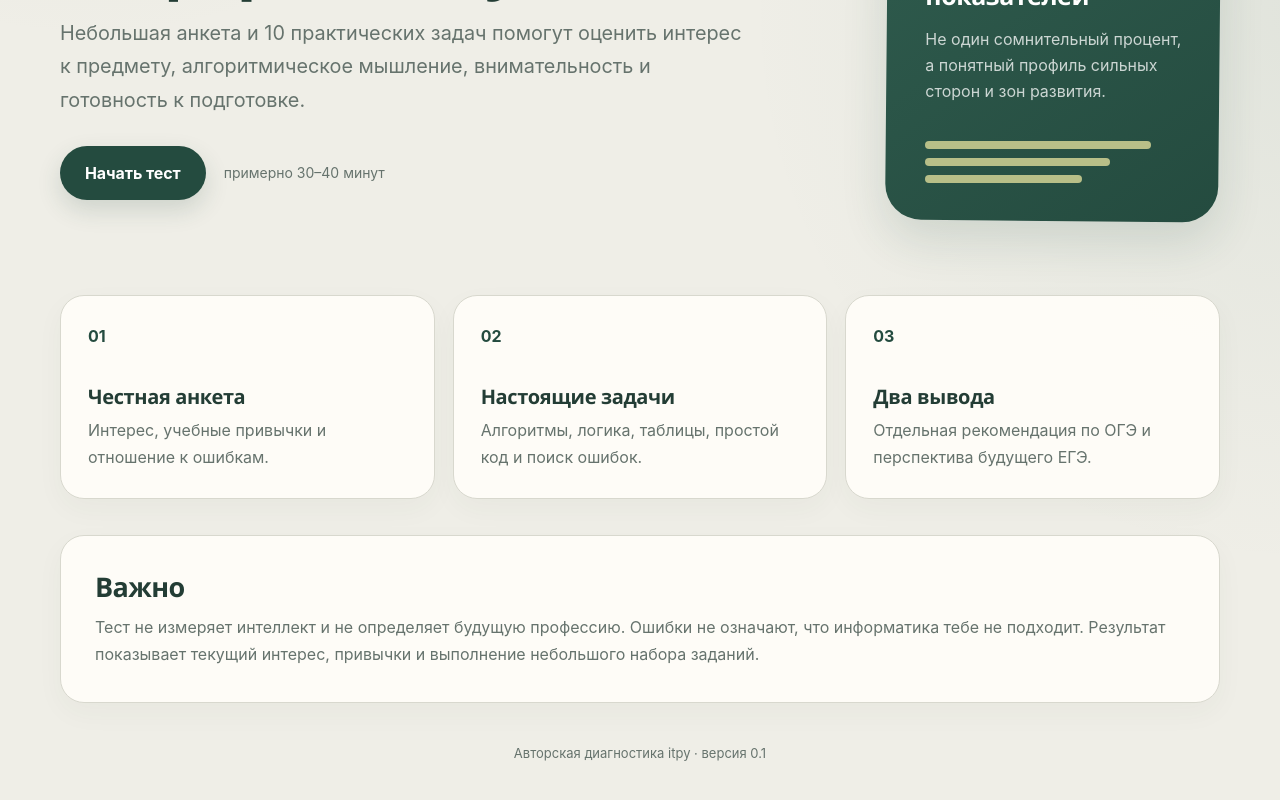
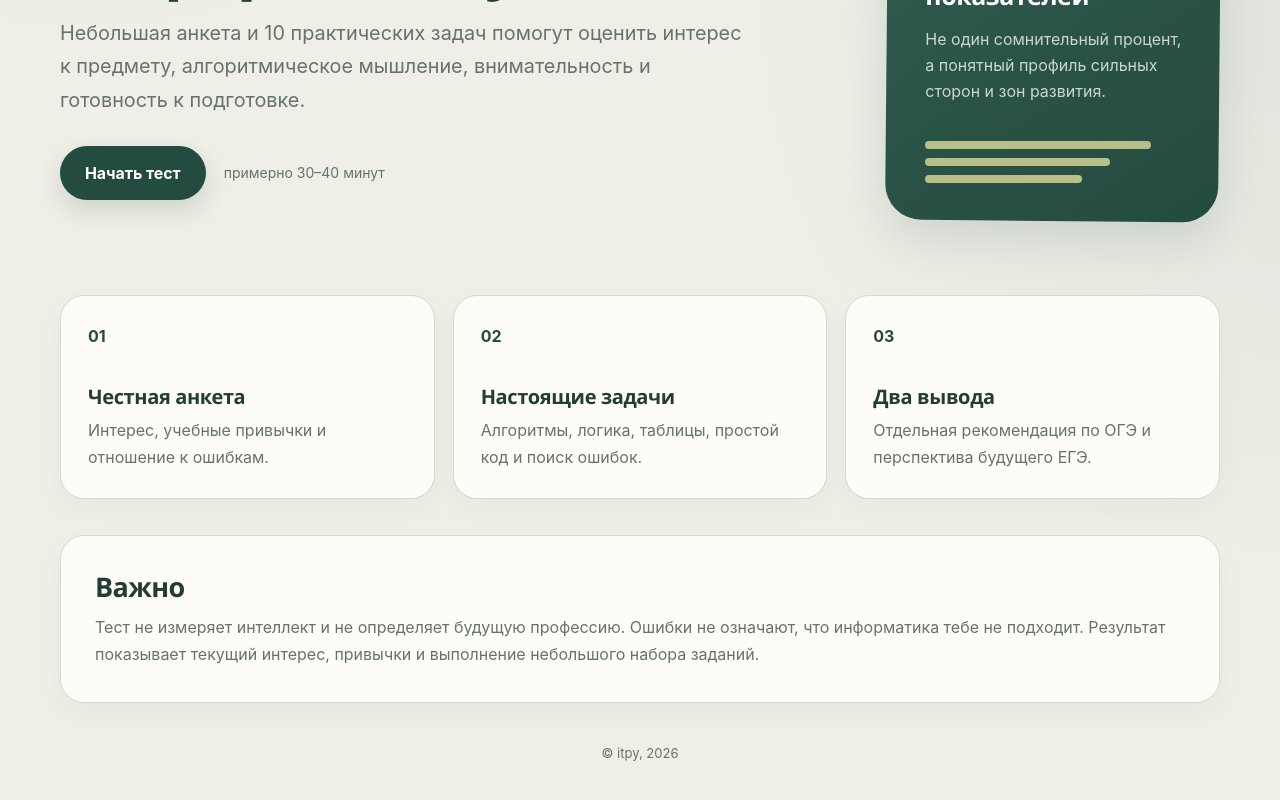
Before and after one commit to mikesha22/itpy-proftest, a Next.js app: page / in a window 1280 px wide. Shown: the part 410-1210 px from the top of the page. Built offline with nearby package versions, Linux system fonts and the light colour scheme.

Commit message:
запилили нормальный футер

```diff
--- a/app/page.tsx
+++ b/app/page.tsx
@@ -16,6 +16,7 @@ export default function HomePage() {
             <span className="time-pill">примерно 30–40 минут</span>
           </div>
         </div>
+
         <aside className="hero-card">
           <div className="hero-card-number">6</div>
           <strong>отдельных показателей</strong>
@@ -27,11 +28,13 @@ export default function HomePage() {
           </div>
         </aside>
       </section>
+
       <section className="feature-grid">
         <article><b>01</b><h2>Честная анкета</h2><p>Интерес, учебные привычки и отношение к ошибкам.</p></article>
         <article><b>02</b><h2>Настоящие задачи</h2><p>Алгоритмы, логика, таблицы, простой код и поиск ошибок.</p></article>
         <article><b>03</b><h2>Два вывода</h2><p>Отдельная рекомендация по ОГЭ и перспектива будущего ЕГЭ.</p></article>
       </section>
+
       <section className="notice-card">
         <h2>Важно</h2>
         <p>
@@ -41,7 +44,7 @@ export default function HomePage() {
         </p>
       </section>
 
-      <footer className="footer">Авторская диагностика itpy · версия 0.1</footer>
+      <footer className="footer">© itpy, 2026</footer>
     </main>
   );
 }
```
Also changed, not shown: components/ResultView.tsx (+2 -5 lines).
